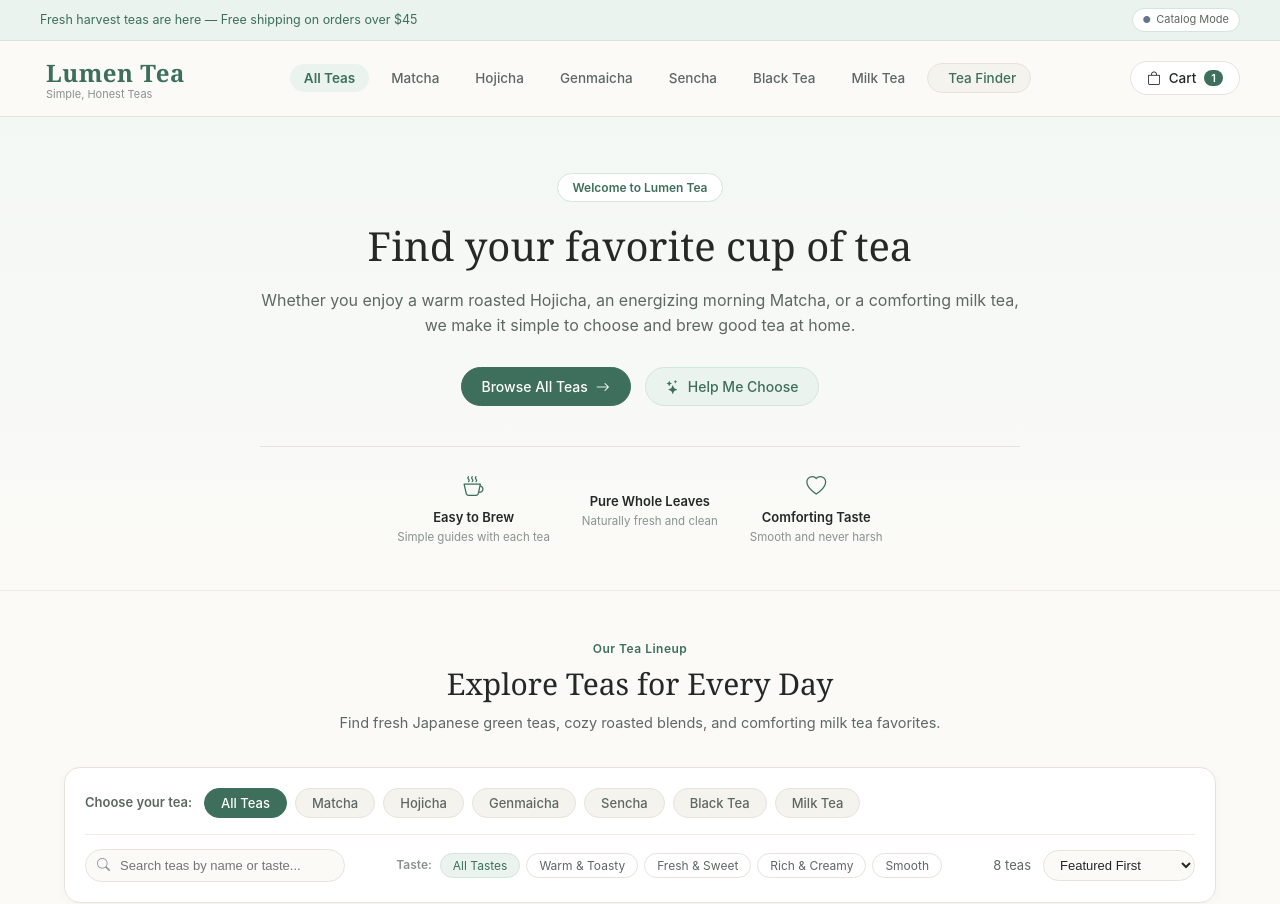
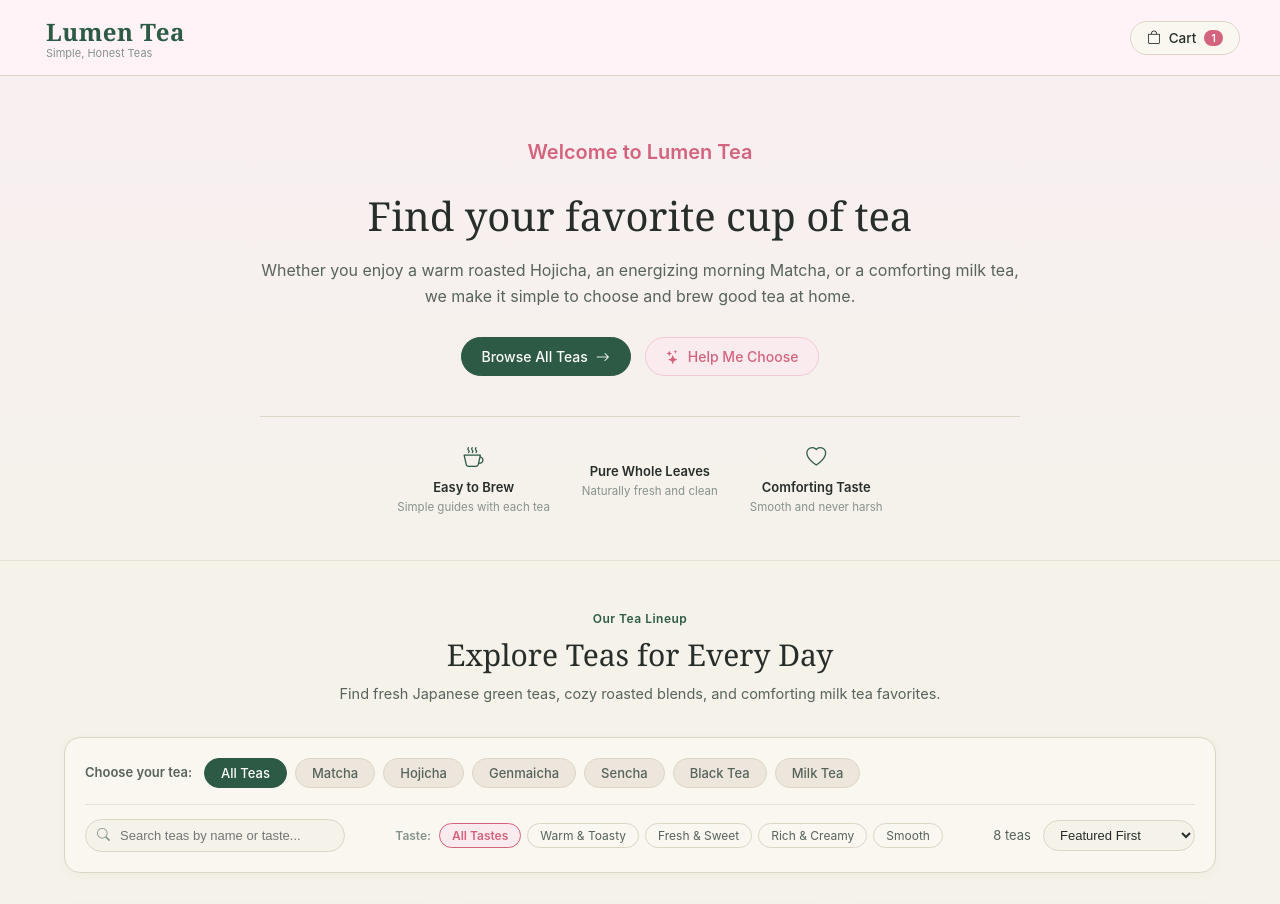
Before and after one commit to Alicia-Kate-Bactasa/Lumen, a React (Vite) app in the folder client/: page / in a window 1280 px wide. Shown: the top 904 px of the page. Built offline with nearby package versions, Linux system fonts and the light colour scheme; no server answers; grey boxes are pictures that could not be loaded.

Commit message:
style: simplify header and apply pink, green, and dirty white theme

```diff
--- a/client/src/App.css
+++ b/client/src/App.css
@@ -44,17 +44,19 @@
   justify-content: center;
   gap: 8px;
   padding: 10px 20px;
-  background-color: var(--jade-soft);
-  color: var(--jade-primary);
+  background-color: var(--pink-soft);
+  color: var(--pink-primary);
   font-size: 14px;
   font-weight: 500;
   border-radius: var(--radius-full);
-  border: 1px solid var(--jade-border);
+  border: 1px solid var(--pink-border);
   transition: all var(--transition-smooth);
 }
 
 .secondary-button:hover {
-  background-color: #dcece3;
+  background-color: #f7dee4;
+  color: var(--pink-hover);
+  border-color: var(--pink-hover);
 }
 
 /* --------------------------------------------------------------------------
@@ -64,7 +66,7 @@
   position: sticky;
   top: 0;
   z-index: 50;
-  background-color: rgba(251, 250, 247, 0.95);
+  background-color: rgba(255, 243, 249, 0.95);
   backdrop-filter: blur(8px);
   border-bottom: 1px solid var(--border-light);
 }
@@ -197,12 +199,13 @@
 }
 
 .cart-toggle-button:hover {
-  border-color: var(--jade-primary);
-  background-color: var(--jade-soft);
+  border-color: var(--pink-primary);
+  background-color: var(--pink-soft);
+  color: var(--pink-primary);
 }
 
 .cart-count-badge {
-  background-color: var(--jade-primary);
+  background-color: var(--pink-primary);
   color: #ffffff;
   font-size: 11px;
   font-weight: 600;
@@ -215,7 +218,7 @@
    -------------------------------------------------------------------------- */
 .hero-section {
   padding: 56px 24px 44px;
-  background: linear-gradient(180deg, #f3f8f5 0%, var(--bg-main) 100%);
+  background: linear-gradient(180deg, #f8eff1 0%, var(--bg-main) 100%);
   border-bottom: 1px solid var(--border-subtle);
   text-align: center;
 }
@@ -228,11 +231,9 @@
 .hero-badge {
   display: inline-block;
   padding: 4px 14px;
-  font-size: 12px;
-  font-weight: 600;
-  color: var(--jade-primary);
-  background-color: #ffffff;
-  border: 1px solid var(--jade-border);
+  font-size: 20px;
+  font-weight: 600;
+  color: var(--pink-primary);
   border-radius: var(--radius-full);
   margin-bottom: 18px;
 }
@@ -373,8 +374,9 @@
 }
 
 .category-pill:hover {
-  background-color: var(--bg-hover);
-  color: var(--text-main);
+  background-color: var(--pink-soft);
+  color: var(--pink-primary);
+  border-color: var(--pink-border);
 }
 
 .category-pill.active {
@@ -421,7 +423,7 @@
 
 .search-field:focus {
   border-color: var(--jade-primary);
-  background-color: #ffffff;
+  background-color: var(--bg-surface);
 }
 
 .clear-search-button {
@@ -461,11 +463,17 @@
   transition: all var(--transition-smooth);
 }
 
-.taste-pill:hover,
+.taste-pill:hover {
+  background-color: var(--pink-soft);
+  color: var(--pink-primary);
+  border-color: var(--pink-border);
+}
+
 .taste-pill.active {
-  background-color: var(--jade-soft);
-  color: var(--jade-primary);
-  border-color: var(--jade-border);
+  background-color: var(--pink-soft);
+  color: var(--pink-primary);
+  border-color: var(--pink-primary);
+  font-weight: 600;
 }
 
 .filter-right-tools {
@@ -546,7 +554,7 @@
   font-weight: 600;
   padding: 3px 10px;
   border-radius: var(--radius-full);
-  background-color: rgba(255, 255, 255, 0.94);
+  background-color: var(--bg-surface);
   color: var(--jade-primary);
   border: 1px solid var(--jade-border);
 }
@@ -556,9 +564,9 @@
   font-weight: 600;
   padding: 3px 10px;
   border-radius: var(--radius-full);
-  background-color: #fef3c7;
-  color: #92400e;
-  border: 1px solid #fde68a;
+  background-color: var(--pink-soft);
+  color: var(--pink-primary);
+  border: 1px solid var(--pink-border);
 }
 
 .tea-card-body {
@@ -729,8 +737,8 @@
 }
 
 .tea-finder-card {
-  background: linear-gradient(135deg, #eef5f1 0%, #f7faf8 100%);
-  border: 1px solid var(--jade-border);
+  background: linear-gradient(135deg, #faedf1 0%, #edf4ee 100%);
+  border: 1px solid var(--border-light);
   border-radius: var(--radius-lg);
   padding: 36px;
   box-shadow: var(--shadow-gentle);
@@ -746,9 +754,9 @@
   gap: 6px;
   font-size: 12px;
   font-weight: 600;
-  color: var(--jade-primary);
-  background-color: #ffffff;
-  border: 1px solid var(--jade-border);
+  color: var(--pink-primary);
+  background-color: var(--pink-soft);
+  border: 1px solid var(--pink-border);
   padding: 3px 12px;
   border-radius: var(--radius-full);
   margin-bottom: 12px;
@@ -780,20 +788,20 @@
   gap: 14px;
   padding: 12px 16px;
   border-radius: var(--radius-md);
-  background-color: #ffffff;
+  background-color: var(--bg-surface);
   border: 1px solid var(--border-light);
   text-align: left;
   transition: all var(--transition-smooth);
 }
 
 .mood-button:hover {
-  border-color: var(--jade-border);
-  background-color: var(--jade-soft);
+  border-color: var(--pink-border);
+  background-color: var(--pink-soft);
 }
 
 .mood-button.active {
   border-color: var(--jade-primary);
-  background-color: #ffffff;
+  background-color: var(--bg-surface);
   box-shadow: 0 0 0 2px var(--jade-soft);
 }
 
@@ -819,7 +827,7 @@
 }
 
 .tea-finder-result-side {
-  background-color: #ffffff;
+  background-color: var(--bg-surface);
   border: 1px solid var(--border-light);
   border-radius: var(--radius-md);
   padding: 24px;
@@ -837,7 +845,7 @@
 .recommendation-badge {
   font-size: 11px;
   font-weight: 600;
-  color: var(--jade-primary);
+  color: var(--pink-primary);
   text-transform: uppercase;
   letter-spacing: 0.5px;
 }
@@ -873,8 +881,8 @@
 }
 
 .mini-tea-card:hover {
-  background-color: var(--jade-soft);
-  border-color: var(--jade-border);
+  background-color: var(--pink-soft);
+  border-color: var(--pink-border);
 }
 
 .mini-tea-img {
@@ -1073,7 +1081,7 @@
 }
 
 .brew-stat-box {
-  background-color: #ffffff;
+  background-color: var(--bg-surface);
   border: 1px solid var(--border-light);
   border-radius: var(--radius-sm);
   padding: 8px;
@@ -1085,7 +1093,7 @@
 
 .brew-stat-icon {
   font-size: 14px;
-  color: var(--jade-primary);
+  color: var(--pink-primary);
 }
 
 .brew-stat-val {
@@ -1111,7 +1119,7 @@
 
 .brew-tip-icon {
   font-size: 13px;
-  color: var(--jade-primary);
+  color: var(--pink-primary);
   margin-top: 2px;
 }
 
@@ -1272,14 +1280,14 @@
 }
 
 .shipping-banner {
-  background-color: var(--jade-soft);
+  background-color: var(--pink-soft);
   padding: 12px 22px;
-  border-bottom: 1px solid var(--jade-border);
+  border-bottom: 1px solid var(--pink-border);
 }
 
 .shipping-message {
   font-size: 12px;
-  color: var(--jade-primary);
+  color: var(--pink-primary);
   margin-bottom: 6px;
 }
 
@@ -1292,14 +1300,14 @@
 
 .shipping-progress-track {
   height: 4px;
-  background-color: var(--jade-border);
+  background-color: var(--pink-border);
   border-radius: var(--radius-full);
   overflow: hidden;
 }
 
 .shipping-progress-fill {
   height: 100%;
-  background-color: var(--jade-primary);
+  background-color: var(--pink-primary);
   border-radius: var(--radius-full);
   transition: width 0.3s ease;
 }
@@ -1317,7 +1325,7 @@
 
 .empty-cart-symbol {
   font-size: 36px;
-  color: var(--jade-light);
+  color: var(--pink-light);
   display: block;
   margin-bottom: 10px;
 }
@@ -1393,7 +1401,7 @@
   align-items: center;
   border: 1px solid var(--border-light);
   border-radius: var(--radius-full);
-  background-color: #ffffff;
+  background-color: var(--bg-surface);
 }
 
 .stepper-btn {
@@ -1478,7 +1486,7 @@
    Footer
    -------------------------------------------------------------------------- */
 .site-footer {
-  background-color: #f4f6f4;
+  background-color: var(--bg-subtle);
   color: var(--text-muted);
   border-top: 1px solid var(--border-light);
   padding: 56px 24px 28px;
@@ -1536,7 +1544,7 @@
 }
 
 .footer-nav-list a:hover {
-  color: var(--jade-primary);
+  color: var(--pink-primary);
 }
 
 .footer-newsletter-text {
@@ -1554,7 +1562,7 @@
   flex: 1;
   padding: 8px 12px;
   font-size: 12.5px;
-  background-color: #ffffff;
+  background-color: var(--bg-surface);
   border: 1px solid var(--border-light);
   border-radius: var(--radius-full);
   outline: none;
--- a/client/src/App.tsx
+++ b/client/src/App.tsx
@@ -14,7 +14,6 @@ import './App.css'
 
 export default function App() {
   const [products, setProducts] = useState<Product[]>(initialMockProducts)
-  const [isLiveApi, setIsLiveApi] = useState(false)
   const [loading, setLoading] = useState(true)
   const [cartItems, setCartItems] = useState<CartItem[]>([
     { product: initialMockProducts[1], quantity: 1 }, // Hojicha starter item
@@ -39,7 +38,6 @@ export default function App() {
       const res = await fetchProducts()
       if (isMounted) {
         setProducts(res.products)
-        setIsLiveApi(res.isLiveApi)
         setLoading(false)
       }
     }
@@ -148,13 +146,7 @@ export default function App() {
       <Header
         cartItemCount={totalCartCount}
         onOpenCart={() => setIsCartOpen(true)}
-        onOpenTeaFinder={handleOpenTeaFinder}
-        activeCategory={selectedCategory}
-        onSelectCategory={(cat) => {
-          setSelectedCategory(cat)
-          handleBrowseTeas()
-        }}
-        isLiveApi={isLiveApi}
+        onGoHome={() => window.scrollTo({ top: 0, behavior: 'smooth' })}
       />
 
       <main className="content-container">
--- a/client/src/components/Header.tsx
+++ b/client/src/components/Header.tsx
@@ -1,80 +1,28 @@
-import type { TeaCategory } from '../types/product'
-
 interface HeaderProps {
   cartItemCount: number
   onOpenCart: () => void
-  onOpenTeaFinder: () => void
-  activeCategory: TeaCategory
-  onSelectCategory: (category: TeaCategory) => void
-  isLiveApi: boolean
+  onGoHome?: () => void
 }
-
-const NAV_CATEGORIES: TeaCategory[] = [
-  'All',
-  'Matcha',
-  'Hojicha',
-  'Genmaicha',
-  'Sencha',
-  'Black Tea',
-  'Milk Tea',
-]
 
 export function Header({
   cartItemCount,
   onOpenCart,
-  onOpenTeaFinder,
-  activeCategory,
-  onSelectCategory,
-  isLiveApi,
+  onGoHome,
 }: HeaderProps) {
   return (
     <header className="site-header">
-      {/* Friendly Announcement Bar */}
-      <div className="announcement-banner">
-        <div className="announcement-inner">
-          <span>Fresh harvest teas are here — Free shipping on orders over $45</span>
-          <span className={`status-pill ${isLiveApi ? 'online' : 'demo'}`}>
-            <i className="bi bi-circle-fill status-icon"></i>
-            {isLiveApi ? 'Connected to API' : 'Catalog Mode'}
-          </span>
-        </div>
-      </div>
-
-      {/* Main Navigation */}
       <nav className="navbar">
         <div className="navbar-container">
           {/* Brand */}
           <button
             type="button"
             className="brand"
-            onClick={() => onSelectCategory('All')}
+            onClick={onGoHome}
             aria-label="Go to home"
           >
             <span className="brand-name">Lumen Tea</span>
             <span className="brand-tagline">Simple, Honest Teas</span>
           </button>
-
-          {/* Navigation Links */}
-          <div className="nav-menu">
-            {NAV_CATEGORIES.map((cat) => (
-              <button
-                key={cat}
-                type="button"
-                className={`nav-button ${activeCategory === cat ? 'active' : ''}`}
-                onClick={() => onSelectCategory(cat)}
-              >
-                {cat === 'All' ? 'All Teas' : cat}
-              </button>
-            ))}
-            <button
-              type="button"
-              className="nav-button tea-finder-button"
-              onClick={onOpenTeaFinder}
-            >
-              <i className="bi bi-sparkles"></i>
-              <span>Tea Finder</span>
-            </button>
-          </div>
 
           {/* Cart Button */}
           <div className="navbar-actions">
--- a/client/src/index.css
+++ b/client/src/index.css
@@ -1,25 +1,33 @@
 :root {
-  /* Soft, Calming Color Palette */
-  --bg-main: #fbfaf7;
-  --bg-surface: #ffffff;
-  --bg-subtle: #f5f3ee;
-  --bg-hover: #ece9e1;
+  /* Dirty White Base & Surfaces */
+  --bg-main: #f5f2ea;
+  --bg-surface: #faf7f1;
+  --bg-subtle: #ede6dc;
+  --bg-hover: #e3dcd1;
 
-  /* Light Pine-Jade Green Accents */
-  --jade-primary: #3d6f5c;
-  --jade-hover: #325d4c;
-  --jade-light: #528c75;
-  --jade-soft: #eaf3ee;
-  --jade-border: #d4e5dc;
+  /* Matcha & Botanical Green */
+  --jade-primary: #2d5a44;
+  --jade-hover: #214433;
+  --jade-light: #417b5e;
+  --jade-soft: #e3eee7;
+  --jade-border: #bcd6c6;
 
-  /* Gentle Borders & Lines */
-  --border-light: #e7e3db;
-  --border-subtle: #f0ece5;
+  /* Tea Rose & Sakura Pink */
+  --pink-primary: #d4637d;
+  --pink-hover: #ba4c66;
+  --pink-light: #e88299;
+  --pink-soft: #faebef;
+  --pink-border: #f1cbd4;
+  --pink-accent: #e2718e;
+
+  /* Dirty White Borders & Lines */
+  --border-light: #ddd5c6;
+  --border-subtle: #e7e0d3;
 
   /* Comfortable Text Colors */
-  --text-main: #242926;
-  --text-muted: #5e6862;
-  --text-subtle: #89938d;
+  --text-main: #272d28;
+  --text-muted: #57635b;
+  --text-subtle: #86938a;
 
   /* Typography Stack */
   --font-serif: "Playfair Display", Georgia, "Times New Roman", serif;
```
